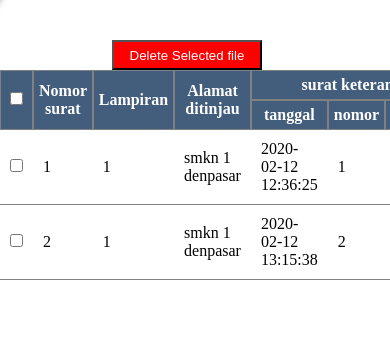
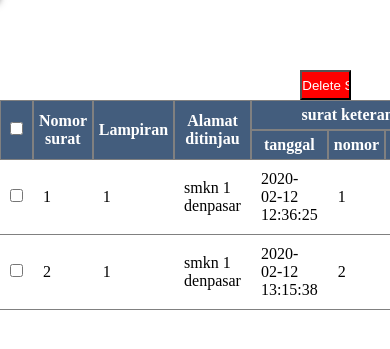
Before and after one commit to DitaYoga/Persuratan-Skensa, a PHP site: page /public/index.php in a window 390 px wide; the page is wider, and only the part inside the window is pictured. Shown: the part 110-459 px from the top of that part. Run offline with PHP 8.4, Linux system fonts and the light colour scheme; the visitor is signed in with stand-in values (Sample User, id 1); data comes from the database, SQL or seed files in the repository.

Commit message:
menambahkan responsive ke button delete all

```diff
--- a/asset/css/master.css
+++ b/asset/css/master.css
@@ -84,11 +84,11 @@ section{
   margin-left: 250px;
 }
 .deleteall{
-  width: 150px;
+  width: 13%;
   height: 30px;
-  position: absolute;
-  top: 150px;
-  right: 128px;
+  position: relative;
+  top:70px;
+  left: 77%;
   background: red;
   color: white;
   cursor: pointer;
```
